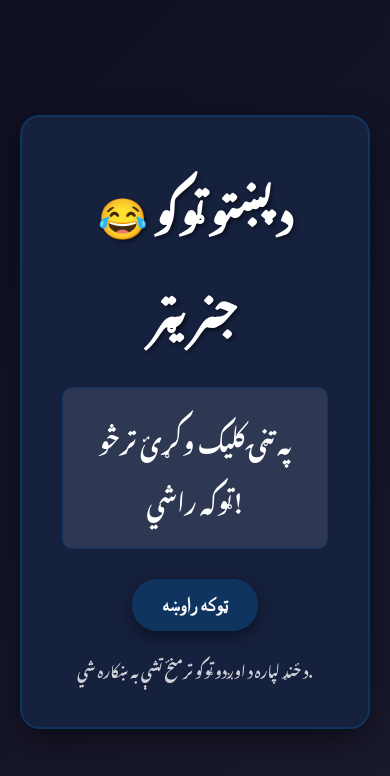
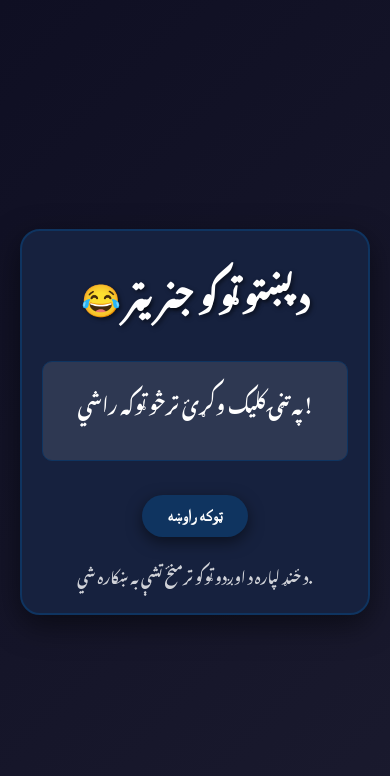
Before and after one commit to tasal9/Pashto-Joke-Generatory, a plain HTML site: page index.html in a window 390 px wide. Drawn offline with Linux system fonts and the light colour scheme; a web font is replaced by a local one.

Commit message:
feat: add mobile responsiveness, loading animation, and fade-in effect

```diff
--- a/static/css/styles.css
+++ b/static/css/styles.css
@@ -50,6 +50,15 @@ h1{
   border: 1px solid var(--accent);
   transition: background 0.3s ease, color 0.3s ease;
   color: var(--text-secondary);
+  animation: fadeIn 0.5s ease-in-out;
+}
+#joke.loading {
+  animation: pulse 1s infinite;
+}
+@keyframes pulse {
+  0% { opacity: 1; }
+  50% { opacity: 0.5; }
+  100% { opacity: 1; }
 }
 button{
   padding:15px 30px;
@@ -73,3 +82,22 @@ button:hover{
   margin-top:20px;
   color: var(--text-secondary);
 }
+
+/* Mobile responsiveness */
+@media (max-width: 600px) {
+  main {
+    padding: 20px;
+    width: 95vw;
+  }
+  h1 {
+    font-size: 2rem;
+  }
+  #joke {
+    font-size: 1.2rem;
+    padding: 15px;
+  }
+  button {
+    padding: 12px 25px;
+    font-size: 1rem;
+  }
+}
--- a/static/js/scripts.js
+++ b/static/js/scripts.js
@@ -27,13 +27,15 @@ function getRandomJokeObj() {
 
 function showRandomJoke() {
   const el = document.getElementById('joke');
+  el.classList.add('loading');
   el.style.color = '#ffd700';
   el.textContent = 'لوستل کیږي...';
   setTimeout(() => {
     const j = getRandomJokeObj();
     el.textContent = formatJoke(j);
     el.style.color = '';
-  }, 150);
+    el.classList.remove('loading');
+  }, 800); // Slightly longer for better UX
 }
 
 document.addEventListener('DOMContentLoaded', async () => {
```
